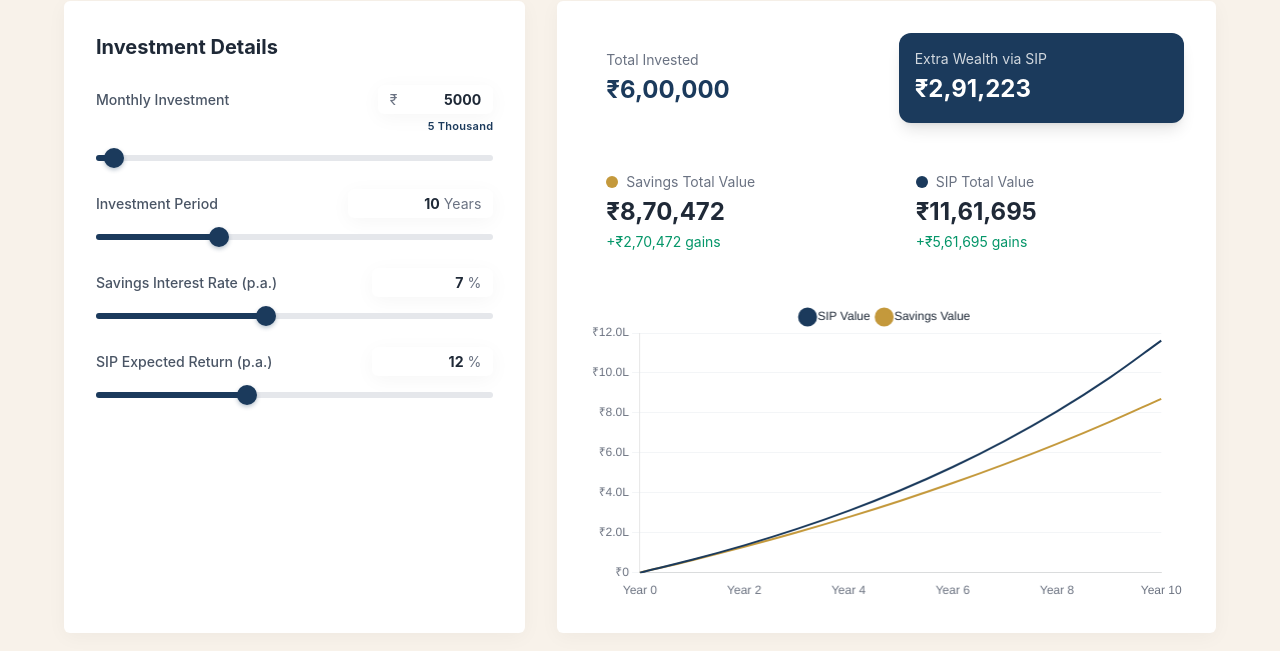
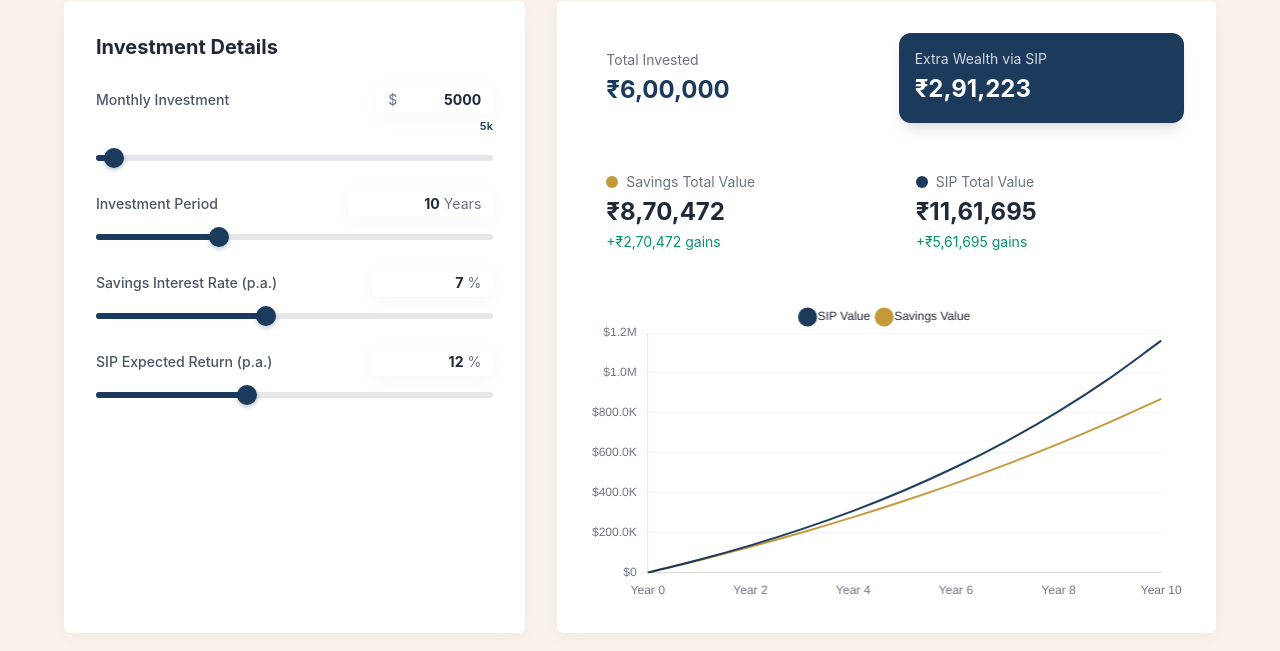
Before and after one commit to wwerajattigercom-netizen/SIP-Calculator, a Next.js app: page /us/tools/savings-vs-dca-calculator in a window 1280 px wide. Shown: the part 237-888 px from the top of the page. Built offline with nearby package versions, Linux system fonts and the light colour scheme; a web font is replaced by a local one.

Commit message:
fix: localize all US calculators to use Millions/Thousands (M/K) and $ symbol instead of Indian Crores/Lakhs

```diff
--- a/src/app/us/tools/buy-vs-rent-calculator/page.js
+++ b/src/app/us/tools/buy-vs-rent-calculator/page.js
@@ -153,9 +153,9 @@
         ticks: {
           color: '#6B7280',
           callback: function(value) {
-            if (value >= 10000000) return '₹' + (value / 10000000).toFixed(1) + 'Cr';
-            if (value >= 100000) return '₹' + (value / 100000).toFixed(1) + 'L';
-            return '₹' + value;
+            if (value >= 1000000) return '$' + (value / 1000000).toFixed(1) + 'M';
+            if (value >= 1000) return '$' + (value / 1000).toFixed(1) + 'K';
+            return '$' + value;
           }
         },
         grid: {
--- a/src/app/us/tools/cost-of-delay-calculator/page.js
+++ b/src/app/us/tools/cost-of-delay-calculator/page.js
@@ -20,8 +20,8 @@
   new Intl.NumberFormat('en-US', { style: 'currency', currency: 'USD', maximumFractionDigits: 0 }).format(v);
 
 function toLabel(v) {
-  if (v >= 1e7) return `$${(v / 1e7).toFixed(2)} Cr`;
-  if (v >= 1e5) return `$${(v / 1e5).toFixed(2)} L`;
+  if (v >= 1e6) return `$${(v / 1e6).toFixed(2)} M`;
+  if (v >= 1e3) return `$${(v / 1e3).toFixed(2)} K`;
   return fmtUSD(v);
 }
 
--- a/src/app/us/tools/dca-based-on-salary/page.js
+++ b/src/app/us/tools/dca-based-on-salary/page.js
@@ -69,9 +69,8 @@
   const aggressiveCorpus = calculateCorpus(aggressiveSip, 20, 12);
 
   const formatToShortWords = (value) => {
-    if (value >= 1000000) return `$${(value / 1000000).toFixed(2)} Cr`;
-    if (value >= 100000) return `$${(value / 100000).toFixed(2)} L`;
-    if (value >= 1000) return `$${(value / 1000).toFixed(0)}k`;
+    if (value >= 1e6) return `$${(value / 1e6).toFixed(2)} M`;
+    if (value >= 1e3) return `$${(value / 1e3).toFixed(0)} K`;
     return `$${value.toFixed(0)}`;
   };
 
--- a/src/app/us/tools/dca-during-market-crash/page.js
+++ b/src/app/us/tools/dca-during-market-crash/page.js
@@ -21,9 +21,8 @@
 ChartJS.register(CategoryScale, LinearScale, PointElement, LineElement, Title, Tooltip, Legend, Filler);
 
 function fmt(val) {
-  if (val >= 1000000) return `$${(val / 1000000).toFixed(2)} Cr`;
-  if (val >= 100000) return `$${(val / 100000).toFixed(2)} L`;
-  if (val >= 1000) return `$${(val / 1000).toFixed(2)} K`;
+  if (val >= 1e6) return `$${(val / 1e6).toFixed(2)} M`;
+  if (val >= 1e3) return `$${(val / 1e3).toFixed(2)} K`;
   return `$${Math.round(val).toLocaleString('en-US')}`;
 }
 
--- a/src/app/us/tools/fire-calculator/page.js
+++ b/src/app/us/tools/fire-calculator/page.js
@@ -84,13 +84,13 @@
                     <div className="lg:col-span-7 glass-panel p-6 md:p-8 rounded-2xl bg-white shadow-xl">
                         <div className="space-y-6">
                             <InputSlider
-                                label="Annual Expenses (₹)"
+                                label="Annual Expenses ($)"
                                 value={annualExpenses}
                                 onChange={setAnnualExpenses}
                                 min={100000}
                                 max={10000000}
                                 step={10000}
-                                prefix="₹"
+                                prefix="$"
                             />
 
                             <InputSlider
@@ -132,13 +132,13 @@
                             />
 
                             <InputSlider
-                                label="Current Savings (₹)"
+                                label="Current Savings ($)"
                                 value={currentSavings}
                                 onChange={setCurrentSavings}
                                 min={0}
                                 max={50000000}
                                 step={50000}
-                                prefix="₹"
+                                prefix="$"
                             />
                         </div>
                     </div>
--- a/src/app/us/tools/retirement-account-calculator/page.js
+++ b/src/app/us/tools/retirement-account-calculator/page.js
@@ -127,7 +127,7 @@
                   max={150000}
                   step={500}
                   onChange={setMonthlyContribution}
-                  prefix="₹"
+                  prefix="$"
                   id="monthly-investment"
                 />
 
--- a/src/app/us/tools/roth-ira-calculator/page.js
+++ b/src/app/us/tools/roth-ira-calculator/page.js
@@ -110,7 +110,7 @@
                 min={500}
                 max={150000}
                 step={500}
-                prefix="₹"
+                prefix="$"
                 colorTheme="navy"
               />
 
--- a/src/app/us/tools/savings-vs-dca-calculator/page.js
+++ b/src/app/us/tools/savings-vs-dca-calculator/page.js
@@ -144,10 +144,9 @@
         ticks: {
           color: '#6B7280',
           callback: (value) => {
-            if (value >= 10000000) return `₹${(value / 10000000).toFixed(1)}Cr`;
-            if (value >= 100000) return `₹${(value / 100000).toFixed(1)}L`;
-            if (value >= 1000) return `₹${(value / 1000).toFixed(1)}K`;
-            return `₹${value}`;
+            if (value >= 1000000) return `$${(value / 1000000).toFixed(1)}M`;
+            if (value >= 1000) return `$${(value / 1000).toFixed(1)}K`;
+            return `$${value}`;
           },
         },
       },
@@ -182,7 +181,7 @@
             max={100000}
             step={500}
             onChange={setMonthlyInvestment}
-            prefix="₹"
+            prefix="$"
           />
 
           <InputSlider
--- a/src/app/us/tools/xirr-calculator/page.js
+++ b/src/app/us/tools/xirr-calculator/page.js
@@ -124,7 +124,7 @@
               <div className="space-y-4">
                 <div className="grid grid-cols-12 gap-4 text-sm font-medium text-[#6B7280] px-2">
                   <div className="col-span-5 md:col-span-4">Date</div>
-                  <div className="col-span-5 md:col-span-6">Amount (₹)</div>
+                  <div className="col-span-5 md:col-span-6">Amount ($)</div>
                   <div className="col-span-2 text-center">Action</div>
                 </div>
 
```
